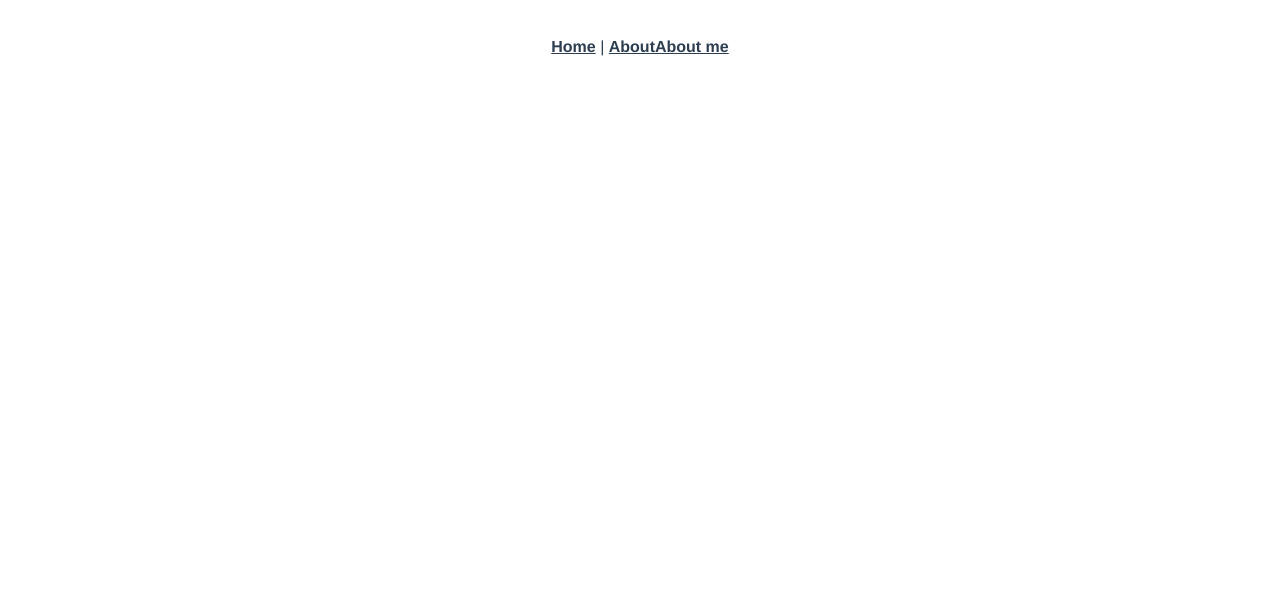
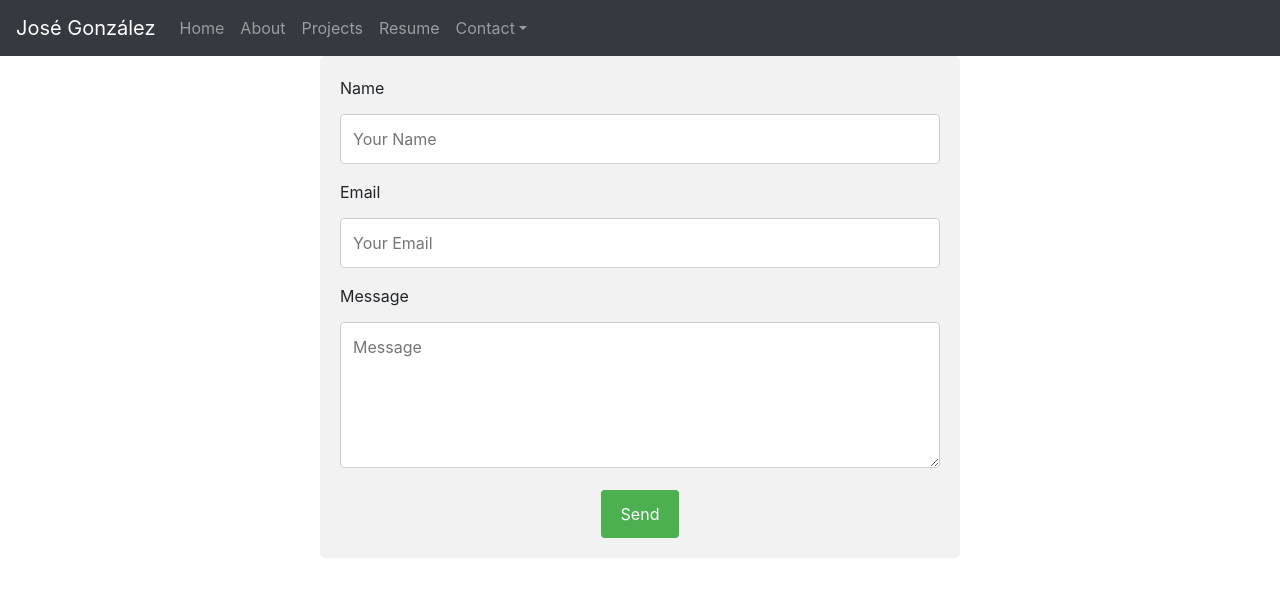
Before and after one commit to josegzza/personalPortfolio, a Vue app: page /Email in a window 1280 px wide. Shown: the top 596 px of the page. Built offline with nearby package versions, Linux system fonts and the light colour scheme.

Commit message:
navbar / contact links

```diff
--- a/package.json
+++ b/package.json
@@ -7,6 +7,7 @@
     "build": "vue-cli-service build"
   },
   "dependencies": {
+    "bootstrap-vue": "^2.21.1",
     "core-js": "^3.6.5",
     "vue": "^2.6.11",
     "vue-router": "^3.2.0",
--- a/src/App.vue
+++ b/src/App.vue
@@ -1,33 +1,25 @@
 <template>
   <div id="app">
-    <div id="nav">
-      <router-link to="/">Home</router-link> |
-      <router-link to="/about">About</router-link>
-      <router-link to="/aboutMe">About me</router-link>
+        <div>
+      <b-navbar type="dark" variant="dark">
+        <b-navbar-nav>
+          <b-navbar-brand href="#">José González</b-navbar-brand>
+          <b-nav-item :to="{name: 'Home'}" exact>Home</b-nav-item>
+          <b-nav-item :to="{name: 'About'}">About</b-nav-item>
+          <b-nav-item :to="{name: 'Projects'}">Projects</b-nav-item>
+          <b-nav-item :to="{name: 'Resume'}">Resume</b-nav-item>
+
+          <!-- Navbar dropdowns -->
+          <b-nav-item-dropdown text="Contact" right>
+            <b-dropdown-item :to="{name: 'Email'}">Email</b-dropdown-item>
+            <b-dropdown-item href="https://www.linkedin.com/in/jos%C3%A9-alberto-gonz%C3%A1lez-arteaga-1117b7153/" target="_blank">Linkedin</b-dropdown-item>
+            <b-dropdown-item href="https://github.com/josegzza" target="_blank">Github</b-dropdown-item>
+            <b-dropdown-item href="https://twitter.com/josegzza" target="_blank">Twitter</b-dropdown-item>
+          </b-nav-item-dropdown>
+
+        </b-navbar-nav>
+      </b-navbar>
     </div>
     <router-view/>
   </div>
 </template>
-
-<style>
-#app {
-  font-family: Avenir, Helvetica, Arial, sans-serif;
-  -webkit-font-smoothing: antialiased;
-  -moz-osx-font-smoothing: grayscale;
-  text-align: center;
-  color: #2c3e50;
-}
-
-#nav {
-  padding: 30px;
-}
-
-#nav a {
-  font-weight: bold;
-  color: #2c3e50;
-}
-
-#nav a.router-link-exact-active {
-  color: #42b983;
-}
-</style>
--- a/src/router/index.js
+++ b/src/router/index.js
@@ -11,7 +11,7 @@ const routes = [
     component: Home
   },
   {
-    path: '/about',
+    path: '/About',
     name: 'About',
     component: () => import(/* webpackChunkName: "about" */ '../views/About.vue')
   },
@@ -19,6 +19,11 @@ const routes = [
     path: '/AboutMe',
     name: 'AboutMe',
     component: () => import(/* webpackChunkName: "AboutMe" */ '../views/AboutMe.vue')
+  },
+  {
+    path: '/Email',
+    name: 'Email',
+    component: () => import(/* webpackChunkName: "Email" */ '../views/Email.vue')
   }
 ]
 
--- /dev/null
+++ b/src/views/Email.vue
@@ -0,0 +1,103 @@
+<template>
+    <div class="container">
+        <form>
+          <label>Name</label>
+          <input
+            type="text"
+            v-model="name"
+            name="name"
+            placeholder="Your Name"
+          >
+          <label>Email</label>
+          <input
+            type="email"
+            v-model="email"
+            name="email"
+            placeholder="Your Email"
+            >
+          <label>Message</label>
+          <textarea
+            name="message"
+            v-model="message"
+            cols="30" rows="5"
+            placeholder="Message">
+          </textarea>
+
+          <input type="submit" value="Send">
+        </form>
+    </div>
+</template>
+
+<style scoped>
+* {box-sizing: border-box;}
+
+.container {
+  display: block;
+  margin:auto;
+  text-align: center;
+  border-radius: 5px;
+  background-color: #f2f2f2;
+  padding: 20px;
+  width: 50%;
+}
+
+label {
+  float: left;
+}
+
+input[type=text], [type=email], textarea {
+  width: 100%;
+  padding: 12px;
+  border: 1px solid #ccc;
+  border-radius: 4px;
+  box-sizing: border-box;
+  margin-top: 6px;
+  margin-bottom: 16px;
+  resize: vertical;
+}
+
+input[type=submit] {
+  background-color: #4CAF50;
+  color: white;
+  padding: 12px 20px;
+  border: none;
+  border-radius: 4px;
+  cursor: pointer;
+}
+
+input[type=submit]:hover {
+  background-color: #45a049;
+}
+</style>
+
+<script>
+export default {
+  name: 'ContactUs',
+  data() {
+    return {
+      name: '',
+      email: '',
+      message: ''
+    }
+  },
+  methods: {
+    sendEmail(e) {
+      try {
+        emailjs.sendForm('service_id6ioka', 'template_unl08p9', e.target,
+        'user_D0r2hreMWqCTMcZD22abf', {
+          name: this.name,
+          email: this.email,
+          message: this.message
+        })
+
+      } catch(error) {
+          console.log({error})
+      }
+      // Reset form field
+      this.name = ''
+      this.email = ''
+      this.message = ''
+    },
+  }
+}
+</script>
--- a/src/views/Home.vue
+++ b/src/views/Home.vue
@@ -1,18 +1,110 @@
 <template>
-  <div class="home">
-    <img alt="Vue logo" src="../assets/logo.png">
-    <HelloWorld msg="Welcome to Your Vue.js App"/>
-  </div>
+<body>
+  <div class="header">
+        <div class="container py-4">
+              <h1 href="" class="typewrite" data-period="2000" data-type='[
+              "Hi, I am José González.",
+              "I am Data Science Enthusiast.",
+              "Computer Science Student.",
+              "I am self-Learner."
+              ]'>
+                <span class="wrap"></span>
+               </h1>
+        </div>
+    </div>
+    <footer class="footerContainer">
+      <p class="footer">Copyright © José Gzz</p>
+    </footer>
+</body>
 </template>
 
 <script>
-// @ is an alias to /src
-import HelloWorld from '@/components/HelloWorld.vue'
+var TxtType = function(el, toRotate, period) {
+    this.toRotate = toRotate;
+    this.el = el;
+    this.loopNum = 0;
+    this.period = parseInt(period, 10) || 2000;
+    this.txt = '';
+    this.tick();
+    this.isDeleting = false;
+};
 
-export default {
-  name: 'Home',
-  components: {
-    HelloWorld
+TxtType.prototype.tick = function() {
+    var i = this.loopNum % this.toRotate.length;
+    var fullTxt = this.toRotate[i];
+
+    if (this.isDeleting) {
+    this.txt = fullTxt.substring(0, this.txt.length - 1);
+    } else {
+    this.txt = fullTxt.substring(0, this.txt.length + 1);
+    }
+
+    this.el.innerHTML = '<span class="wrap">'+this.txt+'</span>';
+
+    var that = this;
+    var delta = 200 - Math.random() * 100;
+
+    if (this.isDeleting) { delta /= 2; }
+
+    if (!this.isDeleting && this.txt === fullTxt) {
+    delta = this.period;
+    this.isDeleting = true;
+    } else if (this.isDeleting && this.txt === '') {
+    this.isDeleting = false;
+    this.loopNum++;
+    delta = 500;
+    }
+
+    setTimeout(function() {
+    that.tick();
+    }, delta);
+};
+
+window.onload = function() {
+    var elements = document.getElementsByClassName('typewrite');
+    for (var i=0; i<elements.length; i++) {
+        var toRotate = elements[i].getAttribute('data-type');
+        var period = elements[i].getAttribute('data-period');
+        if (toRotate) {
+          new TxtType(elements[i], JSON.parse(toRotate), period);
+        }
+    }
+    // INJECT CSS
+    var css = document.createElement("style");
+    css.type = "text/css";
+    css.innerHTML = ".typewrite > .wrap { border-right: 0.08em solid white }";
+    document.body.appendChild(css);
+};
+</script>
+
+<style>
+body {
+    background: #333;
   }
-}
-</script>
+
+  .header {
+      text-align: center;
+      background: #222;
+      padding-top: 200px;
+      padding-bottom: 250px;
+  }
+
+  .typewrite {
+    color: #fff;
+    text-align: center;
+    font-size: 80px;
+  }
+
+  .footerContainer {
+    color: #fff;
+    background: #222;
+    text-align: center;
+    display: block;
+    bottom: 0px;
+    height: [depends by content];
+    right: 0%;
+    left: 0%;
+    position: absolute;
+    visibility: visible;
+  }
+</style>
```
Also changed, not shown: src/main.js (+7 -0 lines), 23 other files (tests, documents, lock files or other folders).
